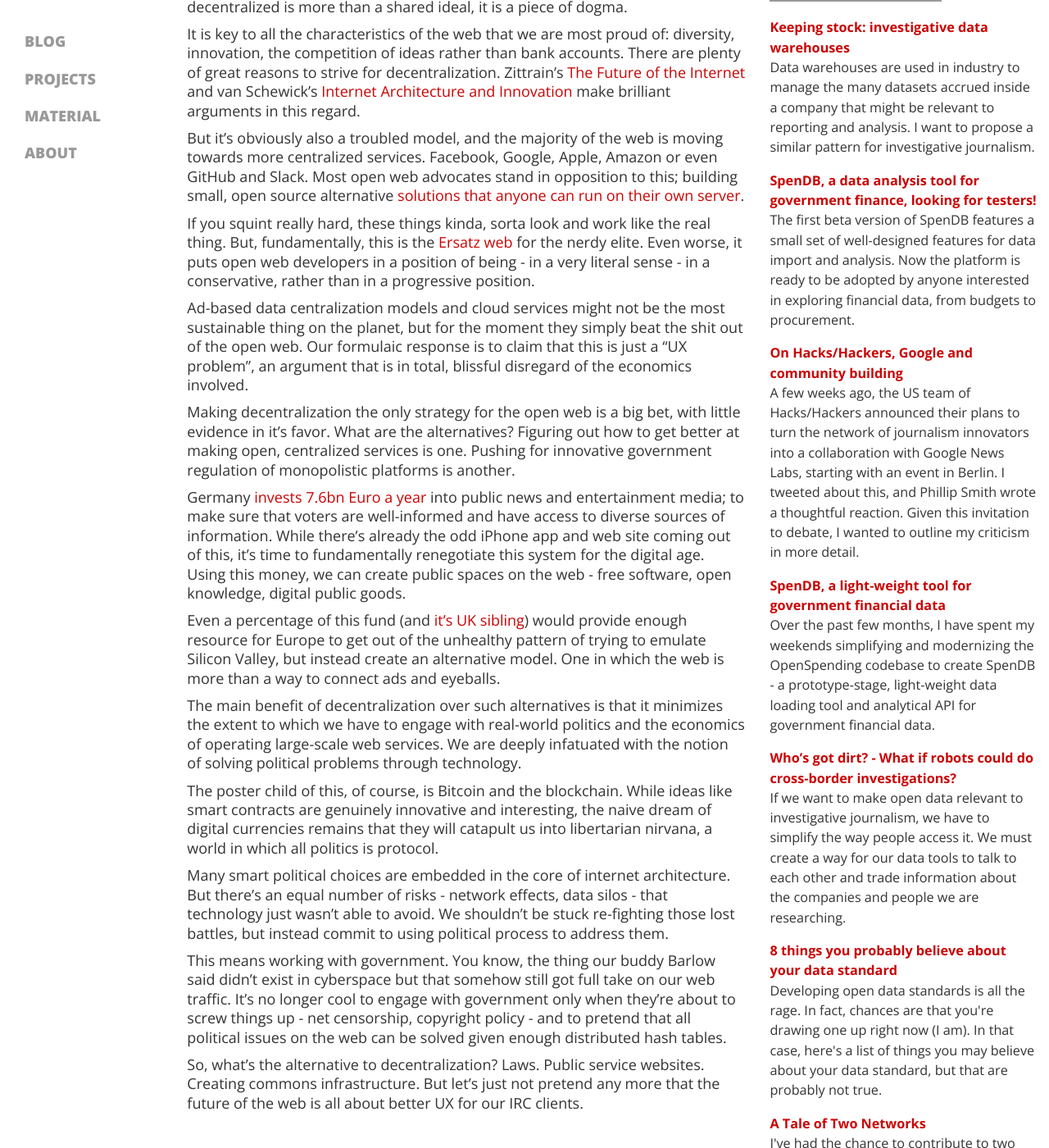
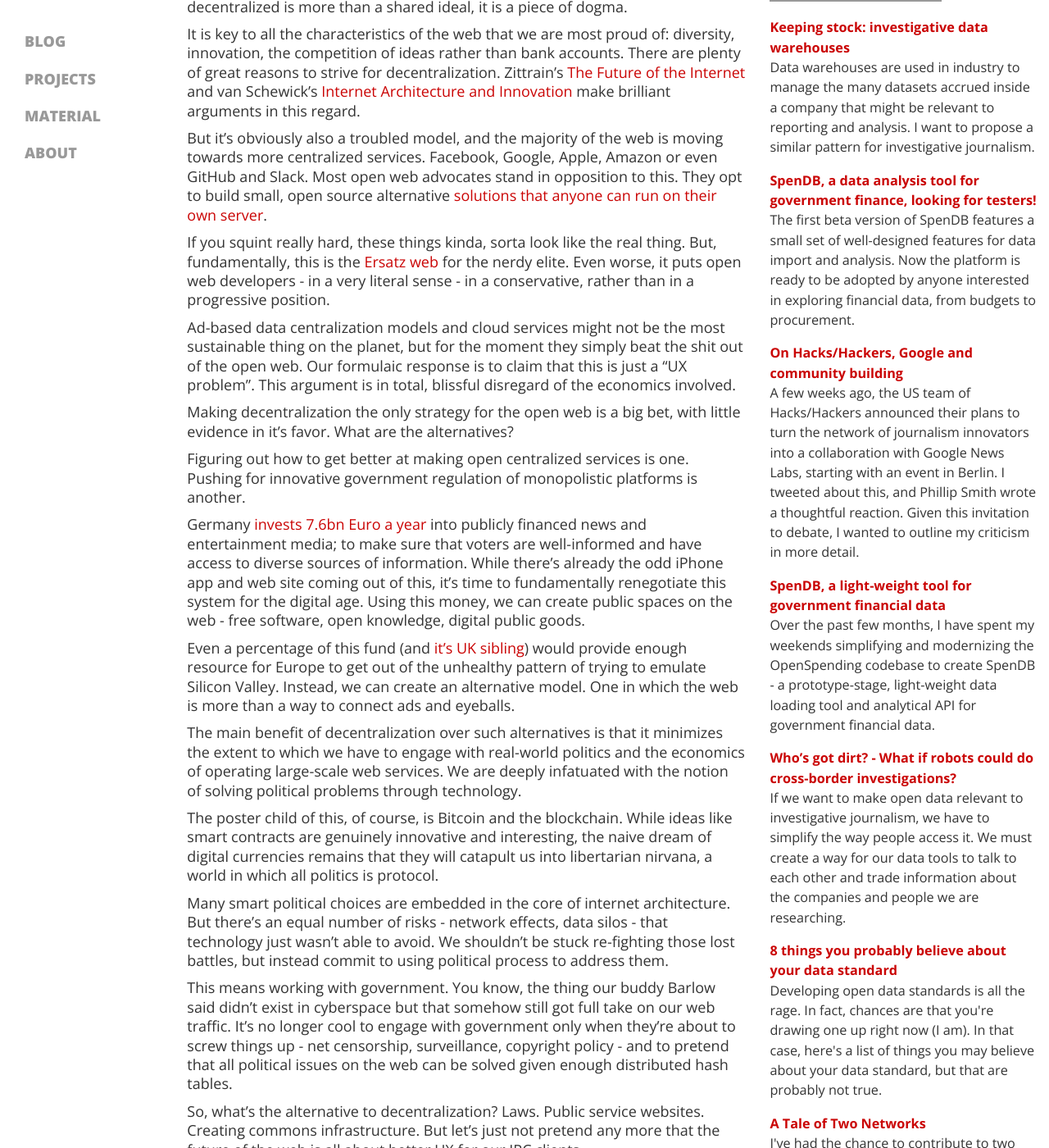
Before and after one commit to pudo/pudo.org, a Jekyll site: the page built from blog/_posts/2015-11-04-against-decentralization.md, in a window 1280 px wide and 1400 px high, scrolled down 193 px. Shown: the whole window at 82% size. Built offline with Jekyll 4.4.1, drawn with Linux system fonts in a browser that asks for light colours; nearby versions of some CDN libraries; Markdown is read by kramdown in place of the engine named in the settings; comment, search, counter and statistics services are not loaded.

Commit message:
Copy edit a bit

```diff
--- a/blog/_posts/2015-11-04-against-decentralization.md
+++ b/blog/_posts/2015-11-04-against-decentralization.md
@@ -19,35 +19,39 @@
 
 But it's obviously also a troubled model, and the majority of the web is moving
 towards more centralized services. Facebook, Google, Apple, Amazon or even
-GitHub and Slack. Most open web advocates stand in opposition to this; building
-small, open source alternative [solutions that anyone can run on their own
-server](https://sandstorm.io/).
+GitHub and Slack. Most open web advocates stand in opposition to this. They opt
+to build small, open source alternative [solutions that anyone can run on their
+own server](https://sandstorm.io/).
 
-If you squint really hard, these things kinda, sorta look and work like the
-real thing. But, fundamentally, this is the [Ersatz web](https://en.wikipedia.org/wiki/Ersatz_good) for the nerdy elite. Even worse, it puts open web developers in a position of being - in a very
+If you squint really hard, these things kinda, sorta look like the
+real thing. But, fundamentally, this is the [Ersatz web](https://en.wikipedia.org/wiki/Ersatz_good) for the nerdy elite. Even worse, it puts open web developers - in a very
 literal sense - in a conservative, rather than in a progressive position.
 
 Ad-based data centralization models and cloud services might not be the most
 sustainable thing on the planet, but for the moment they simply beat the shit
 out of the open web. Our formulaic response is to claim that this is just a
-"UX problem", an argument that is in total, blissful disregard of the economics
+"UX problem". This argument is in total, blissful disregard of the economics
 involved.
 
 Making decentralization the only strategy for the open web is a big bet, with
-little evidence in it's favor. What are the alternatives? Figuring out how to
-get better at making open, centralized services is one. Pushing for innovative
-government regulation of monopolistic platforms is another.
+little evidence in it's favor. What are the alternatives?
 
-Germany [invests 7.6bn Euro a year](https://en.wikipedia.org/wiki/ARD_(broadcaster\)) into public news and entertainment media; to make sure that voters are well-informed and have access to diverse sources of
-information. While there's already the odd iPhone app and web site coming out of this,
-it's time to fundamentally renegotiate this system for the digital age. Using
-this money, we can create public spaces on the web - free software, open
-knowledge, digital public goods.
+Figuring out how to get better at making open centralized services is one.
+Pushing for innovative government regulation of monopolistic platforms is
+another.
+
+Germany [invests 7.6bn Euro a year](https://en.wikipedia.org/wiki/ARD_(broadcaster\))
+into publicly financed news and entertainment media; to make sure that voters
+are well-informed and have access to diverse sources of information. While
+there's already the odd iPhone app and web site coming out of this, it's time
+to fundamentally renegotiate this system for the digital age. Using this money,
+we can create public spaces on the web - free software, open knowledge, digital
+public goods.
 
 Even a percentage of this fund (and [it's UK sibling](https://www.mysociety.org/2014/10/16/its-time-to-talk-about-digital-public-service-corporations/)) would provide enough
 resource for Europe to get out of the unhealthy pattern of trying to emulate
-Silicon Valley, but instead create an alternative model. One in which the web
-is more than a way to connect ads and eyeballs.
+Silicon Valley. Instead, we can create an alternative model. One in which
+the web is more than a way to connect ads and eyeballs.
 
 The main benefit of decentralization over such alternatives is that it
 minimizes the extent to which we have to engage with real-world politics and
@@ -67,8 +71,9 @@
 This means working with government. You know, the thing our buddy Barlow said
 didn't exist in cyberspace but that somehow still got full take on our web
 traffic. It's no longer cool to engage with government only when they're about
-to screw things up - net censorship, copyright policy - and to pretend that all
-political issues on the web can be solved given enough distributed hash tables.
+to screw things up - net censorship, surveillance, copyright policy - and to
+pretend that all political issues on the web can be solved given enough
+distributed hash tables.
 
 So, what's the alternative to decentralization? Laws. Public service websites.
 Creating commons infrastructure. But let's just not pretend any more that the
```
